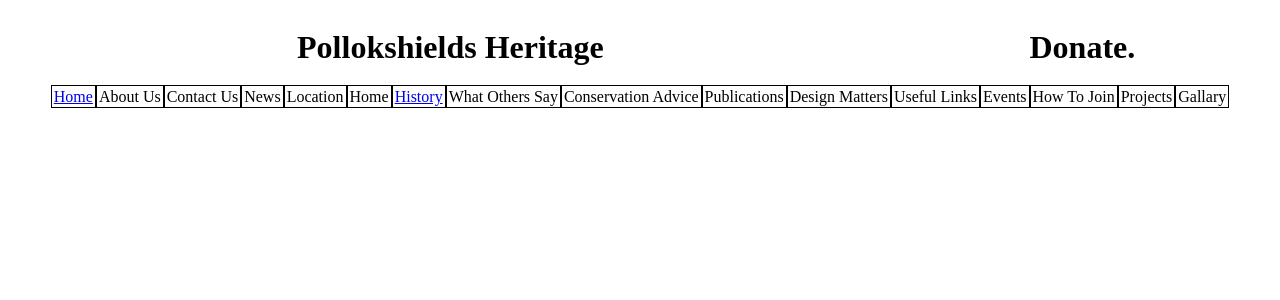
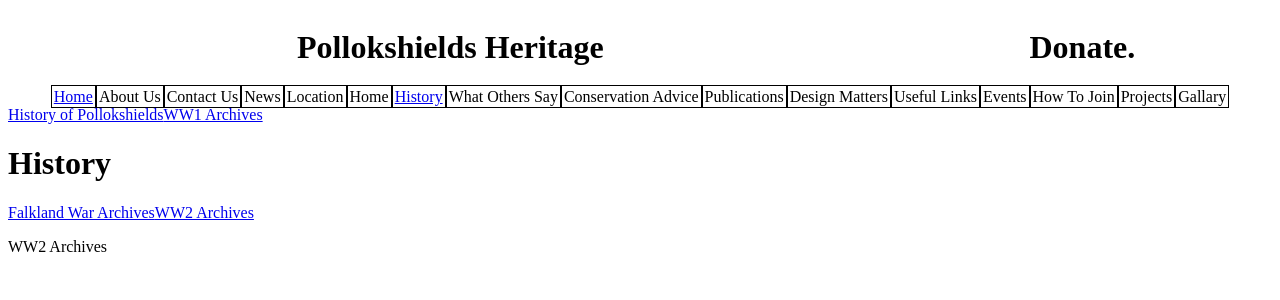
Before and after one commit to jackaquigley/psheritidge, a Vue app: page /history/ww2archives in a window 1280 px wide. Shown: the top 300 px of the page. Built offline with nearby package versions, Linux system fonts and the light colour scheme.

Commit message:
added ww2archives.vue component

```diff
--- /dev/null
+++ b/src/components/history/WW2Archives.vue
@@ -0,0 +1,12 @@
+<template>
+  <div id="">
+    <p>WW2 Archives</p>
+  </div>
+</template>
+<script>
+export default {
+  name: "ww2archives"
+}
+</script>
+<style lang="scss" scoped>
+</style>
--- a/src/router.js
+++ b/src/router.js
@@ -4,6 +4,7 @@ import History from '@/views/History.vue'
 import Homepage from '@/components/Homepage.vue'
 import HistoryOfPollokshields from '@/components/history/HistoryOfPollokshields.vue'
 import WW1Archives from '@/components/history/WW1Archives.vue'
+import WW2Archives from '@/components/history/WW2Archives.vue'
 import FalklandWarArchives from '@/components/history/FalklandWarArchives.vue'
 
 Vue.use(Router)
@@ -32,6 +33,11 @@ const router = new Router({
               component: WW1Archives
             },
             {
+              path: 'ww2archives',
+              name: 'ww2archives',
+              component: WW2Archives
+            },
+            {
               path: 'falklandwararchives',
               name: 'falklandwararchives',
               component: FalklandWarArchives
--- a/src/views/History.vue
+++ b/src/views/History.vue
@@ -3,13 +3,14 @@
     <div id="buttonLeftWrapper">
       <router-link :to="{ name: 'historyofpollokshields'}">History of Pollokshields</router-link>
       <router-link :to="{ name: 'ww1archives'}">WW1 Archives</router-link>
-      <router-link :to="{ name: 'falklandwararchives'}">Falkland War Archives</router-link>
+
     </div>
     <div id="titleWrapper">
       <h1>History</h1>
     </div>
     <div id="buttonRightWrapper">
-
+      <router-link :to="{ name: 'falklandwararchives'}">Falkland War Archives</router-link>
+      <router-link :to="{ name: 'ww2archives'}">WW2 Archives</router-link>
     </div>
     <div>
       <router-view></router-view>
```
